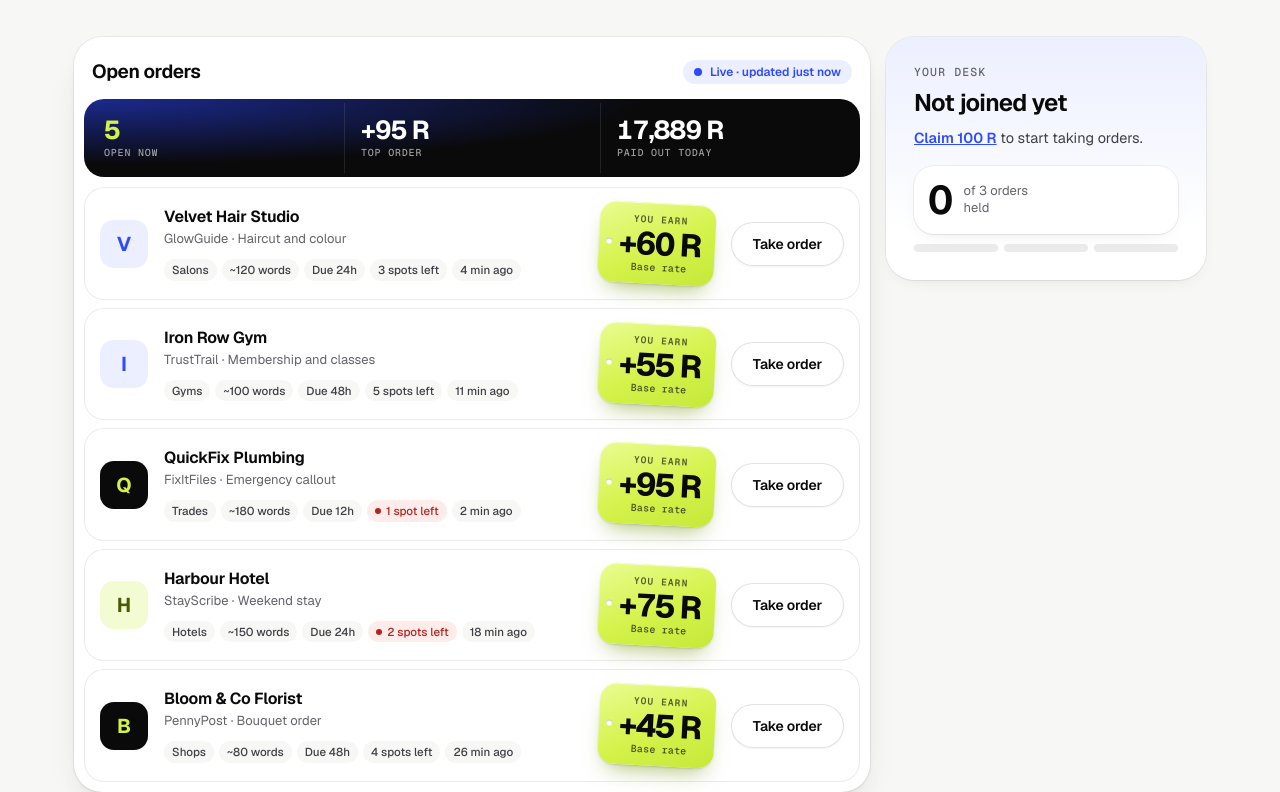
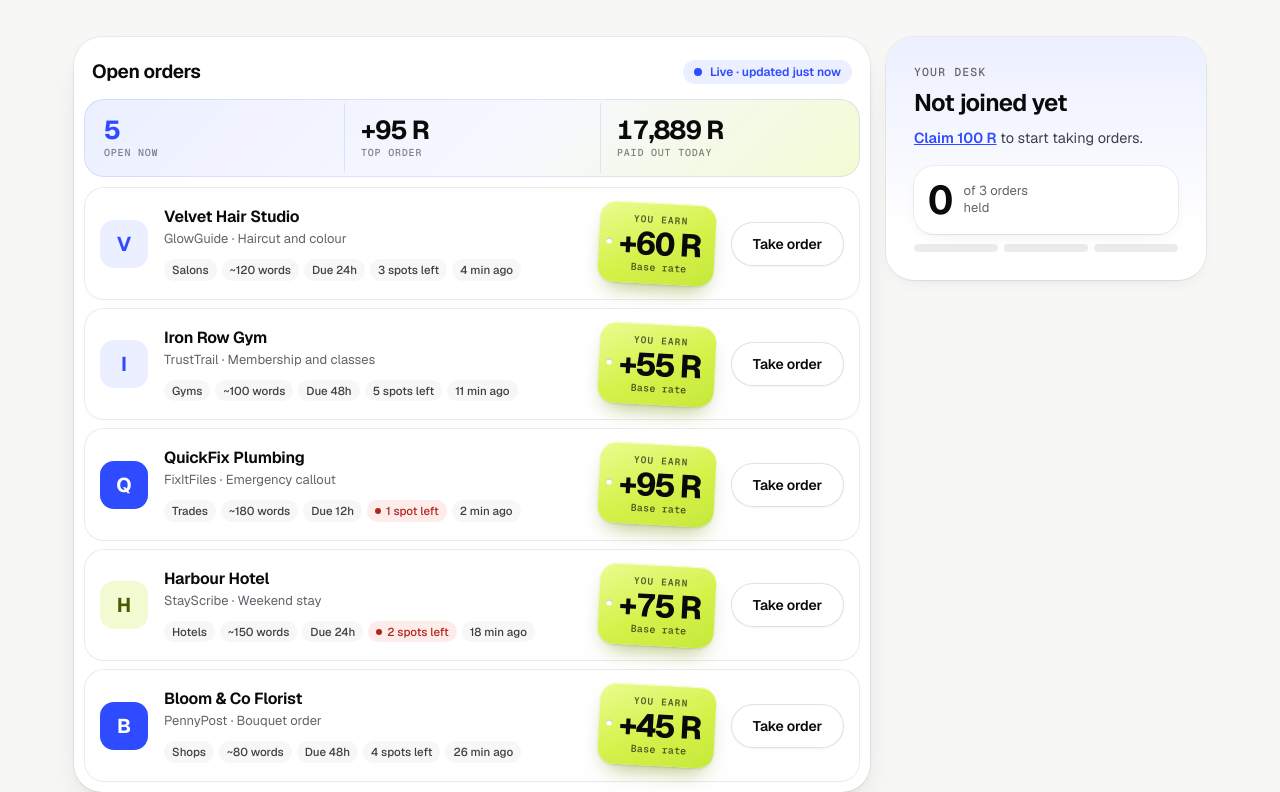
Before and after one commit to turkeygobbler420/selaampeter-site, a plain HTML site: page index.html in a window 1280 px wide. Shown: the part 995-1787 px from the top of the page. Drawn offline with nearby package versions, Linux system fonts and the light colour scheme.

Commit message:
Orders board: lighter stats strip, blue avatars and taken-order sticker
Co-Authored-By: Claude Opus 5.5 <noreply@anthropic.com>

```diff
--- a/index.html
+++ b/index.html
@@ -148,18 +148,18 @@ h2 em { color: var(--blue); }
 .win-head { display: flex; flex-wrap: wrap; gap: 8px; justify-content: space-between; align-items: center; padding: 10px 8px 12px; }
 .win-title { font-size: 19px; font-weight: 650; letter-spacing: -.02em; }
 .live { display: inline-flex; align-items: center; gap: 8px; padding: 6px 11px; border-radius: 999px; background: var(--blue-soft); font: 600 12px/1 var(--sans); color: var(--blue); }
-.win-stats { display: grid; grid-template-columns: repeat(3, 1fr); margin: 0 0 10px; padding: 4px; border-radius: var(--r-md); background: radial-gradient(120% 140% at 0 0, #1B2A8F 0%, var(--ink) 60%); color: #fff; }
+.win-stats { display: grid; grid-template-columns: repeat(3, 1fr); margin: 0 0 10px; padding: 4px; border-radius: var(--r-md); background: linear-gradient(135deg, var(--blue-soft) 0%, #F6F8FF 55%, var(--yel-soft) 100%); color: var(--ink); box-shadow: inset 0 0 0 1px rgba(47,75,255,.12); }
 .win-stats div { display: grid; gap: 4px; padding: 12px 10px; }
-.win-stats div + div { border-left: 1px solid rgba(255,255,255,.1); }
+.win-stats div + div { border-left: 1px solid rgba(47,75,255,.12); }
 .win-stats b { font-size: 20px; line-height: 1; font-weight: 700; letter-spacing: -.03em; font-variant-numeric: tabular-nums; white-space: nowrap; }
-.win-stats div:first-child b { color: var(--yel); }
-.win-stats span { font: 500 10px/1.2 var(--mono); letter-spacing: .08em; text-transform: uppercase; color: rgba(255,255,255,.6); }
+.win-stats div:first-child b { color: var(--blue); }
+.win-stats span { font: 500 10px/1.2 var(--mono); letter-spacing: .08em; text-transform: uppercase; color: rgba(10,10,11,.5); }
 .jobs { display: grid; gap: 8px; }
 .job { display: grid; grid-template-columns: 44px 1fr auto; align-items: start; gap: 12px; padding: 14px 14px 12px; border-radius: var(--r-md); background: #fff; box-shadow: inset 0 0 0 1px var(--line); transition: box-shadow .3s var(--ease), transform .3s var(--ease); }
 .job:hover { box-shadow: inset 0 0 0 1px rgba(47,75,255,.25), 0 14px 30px -18px rgba(10,10,11,.35); transform: translateY(-1px); }
 .job.mine { background: var(--yel-soft); box-shadow: inset 0 0 0 1.5px rgba(150,180,20,.5); }
 .av { display: grid; place-items: center; width: 44px; height: 44px; border-radius: 14px; background: var(--blue-soft); font-weight: 700; font-size: 18px; color: var(--blue); }
-.job[data-cat="Trades"] .av, .job[data-cat="Shops"] .av { background: var(--ink); color: var(--yel); }
+.job[data-cat="Trades"] .av, .job[data-cat="Shops"] .av { background: var(--blue); color: #fff; }
 .job[data-cat="Hotels"] .av { background: var(--yel-soft); color: #4A5A00; }
 .job.mine .av { background: var(--yel); color: var(--ink); }
 .jb { min-width: 0; padding-top: 1px; }
@@ -177,8 +177,8 @@ h2 em { color: var(--blue); }
 .pay b { font-size: 27px; line-height: 1; font-weight: 750; letter-spacing: -.045em; font-variant-numeric: tabular-nums; white-space: nowrap; }
 .pay em { font: 500 10px/1 var(--mono); font-style: normal; letter-spacing: .02em; opacity: .7; white-space: nowrap; }
 .job:hover .pay { transform: rotate(0) scale(1.05); }
-.job.mine .pay { background: var(--ink); color: #fff; box-shadow: 0 12px 22px -10px rgba(10,10,11,.5); }
-.job.mine .pay b { color: var(--yel); }
+.job.mine .pay { background: linear-gradient(160deg, #4A63FF, var(--blue-d)); color: #fff; box-shadow: 0 12px 24px -10px rgba(47,75,255,.6); }
+.job.mine .pay b { color: #fff; }
 .acts { grid-column: 1 / -1; display: flex; gap: 8px; }
 .acts .btn { flex: 1; min-height: 44px; font-size: 14px; }
 .empty { padding: 34px 16px; border-radius: var(--r-md); background: var(--paper); text-align: center; color: var(--dim); }
```
